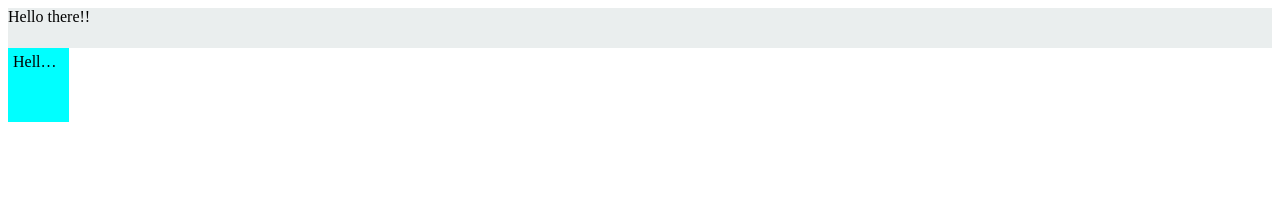
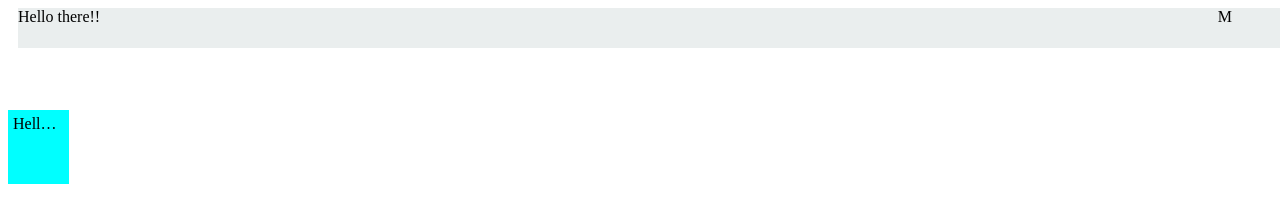
Before and after one commit to Alok5102R/SocialxFrontend, a plain HTML site: page test/in.html in a window 1280 px wide. Drawn offline with Linux system fonts and the light colour scheme.

Commit message:
Code optimization

```diff
--- a/static/CSS/style.css
+++ b/static/CSS/style.css
@@ -107,11 +107,53 @@ a{
     color: rgb(21, 65, 94);
 }
 
+/* Dropdown Menu ---------| */
+
+.menucontainer{
+    display: flex;
+    position: relative;
+    flex-direction: column;
+    align-items: center;
+    height: 1px;
+    width: 1px;
+    z-index: 9;
+    border-bottom: none;
+}
+
 .menu{
     visibility: hidden;
-    width: 1px;
-    height: 1px;
+    width: 3vmax;
+    height: 3vmax;
+    margin-top: 2.3vmax;
 }
+
+.menuitem{
+    display: flex;
+    align-items: center;
+    flex-direction: column;
+    background-color: rgb(229, 232, 235);
+    width: 8vmax;
+    box-shadow: 3px 3px 15px rgb(73, 74, 75);
+    border-radius: 5px;
+    visibility: hidden;
+    padding: 5px;
+}
+
+.menuitem a{
+    text-decoration: none;
+    color: currentColor;
+    border-radius: 5px;
+    width: 90%;
+    padding: 5px;
+}
+
+.menucontainer a:hover{
+    background-color: rgb(81, 124, 161);
+    color: aliceblue;
+
+}
+
+/* Dropdown Menu ---------| */
 
 /* ========================== Post ================================================= */
 
@@ -265,10 +307,23 @@ a{
         border-bottom: none;
     }
 
+    .menucontainer{
+        height: 8vmax;
+        width: 6vmax;
+    }
+
+    .menucontainer:hover .menuitem{
+        visibility: visible;
+    }
+
     .menu{
         visibility: visible !important;
         height: 3.5vmax;
         width: 3.5vmax;
+    }
+
+    .menuitem{
+        font-size: 1.5vmax !important;
     }
 
     .post{
--- a/test/in.html
+++ b/test/in.html
@@ -10,12 +10,22 @@
     </head>
     <body>
         <div class="container">
-        <div class="nav">
+            <div class="nav">
 
-        </div>
-        <div class="navitem">
-            Hello there!!
-        </div>
+            </div>
+            <div class="navitem">
+                Hello there!!
+            </div>
+            <div class="menucontainer">
+                <div class="menu">
+                    M
+                </div>
+                <div class="menuitem">
+                    <a href="">alok8</a>
+                    <a href="">Account</a>
+                    <a href="">Logout</a>
+                </div>
+            </div>
         </div>
 
         <div class="post">
--- a/test/st.css
+++ b/test/st.css
@@ -20,7 +20,54 @@
 .container{
     display: flex;
     position: relative;
+    padding: 0px 10px;
 }
+
+/* Menu ============================= */
+
+.menucontainer{
+    display: flex;
+    position: relative;
+    flex-direction: column;
+    align-items: center;
+    height: 8vmax;
+    width: 6vmax;
+    /* background-color: aqua; */
+    z-index: 9;
+}
+
+.menuitem{
+    display: flex;
+    align-items: center;
+    flex-direction: column;
+    background-color: rgb(229, 232, 235);
+    width: 100%;
+    box-shadow: 3px 3px 15px rgb(73, 74, 75);
+    padding: 5px;
+    border-radius: 5px;
+    visibility: hidden;
+}
+
+.menuitem a{
+    text-decoration: none;
+    color: currentColor;
+    border-radius: 5px;
+    width: 100%;
+    padding: 5px;
+}
+
+.menucontainer:hover .menuitem{
+    visibility: visible;
+}
+
+.menucontainer a:hover{
+    background-color: rgb(81, 124, 161);
+    color: aliceblue;
+
+}
+
+
+
 
 /* Post */
 
```
Also changed, not shown: template/index.html (+8 -1 lines).
